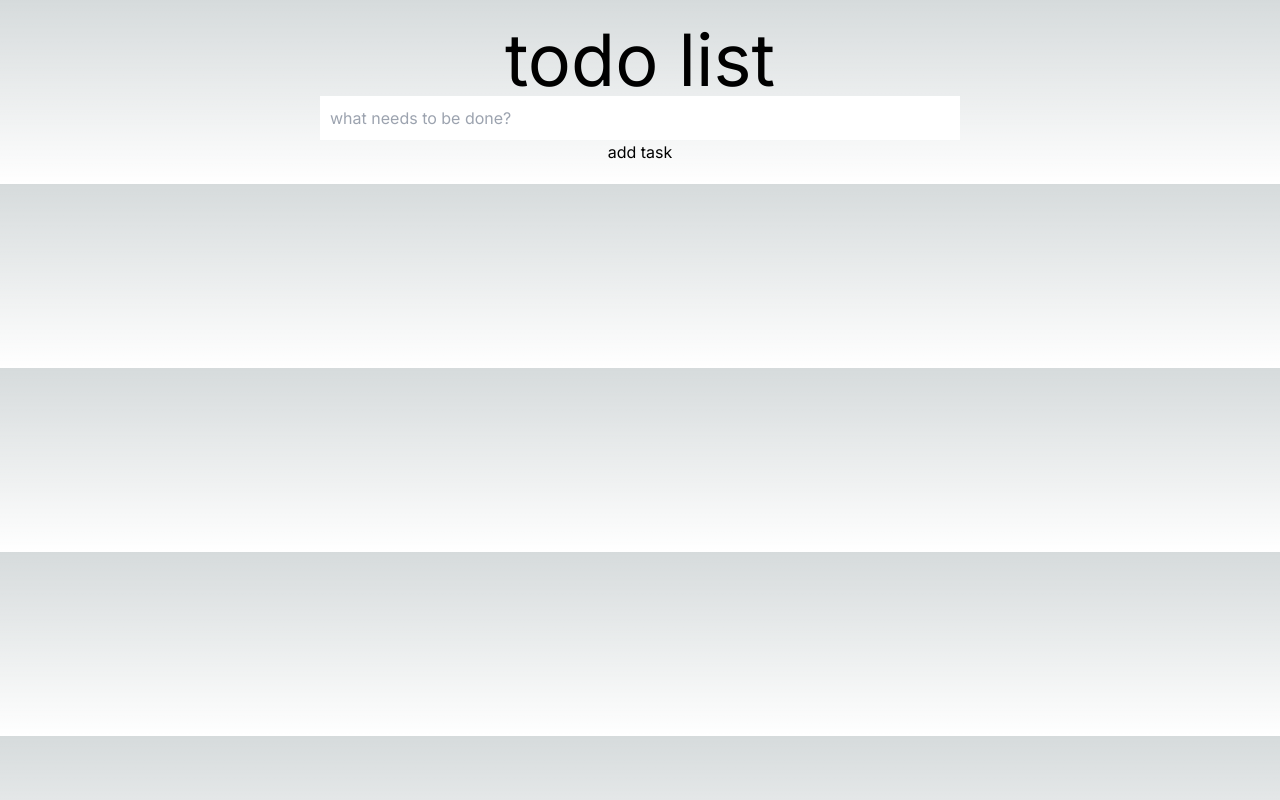
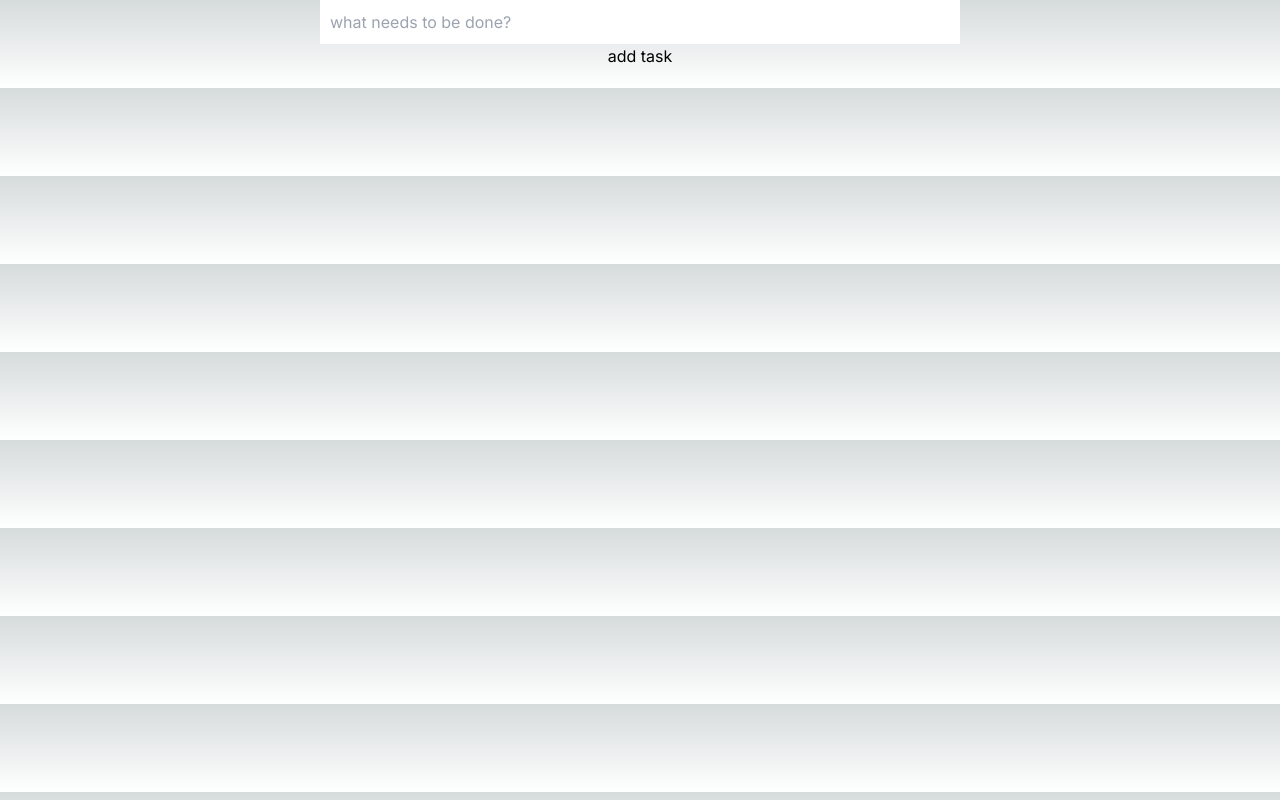
Before and after one commit to israeldail/NextJS-Todo, a Next.js app in the folder todo-list/: page / in a window 1280 px wide. Built offline with nearby package versions, Linux system fonts and the light colour scheme.

Commit message:
small style changes

```diff
--- a/todo-list/src/app/page.tsx
+++ b/todo-list/src/app/page.tsx
@@ -9,8 +9,7 @@ export default function Home() {
 
   console.log(task)
   return (
-    <div className='container flex flex-col items-center'>
-      <h1 className='text-7xl mt-6'>todo list</h1>
+    <div className='container flex flex-col items-center mx-auto my-auto'>
       <input type="text" name="task" id="task" value={input} style={{ width: "50%", padding: "10px", color: 'black' }} placeholder="what needs to be done?" onChange={(event) => {
         setInput(event.target.value)
       }} />
```
